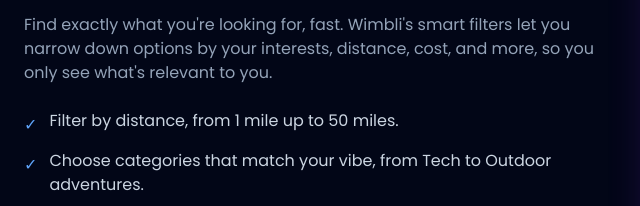
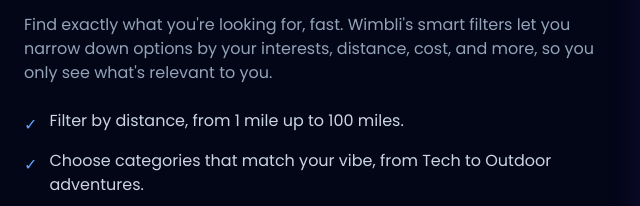
Before and after one commit to Oscasavia/wimbli-landing-page, a website: page features.html in a window 1280 px wide. Shown: the part 1353-1559 px from the top of the page, 0-640 px from the left. Drawn offline with nearby package versions, Linux system fonts and the light colour scheme.

Commit message:
filter typo

```diff
--- a/features.html
+++ b/features.html
@@ -310,7 +310,7 @@
               <ul class="space-y-3 text-slate-300">
                 <li class="flex items-start">
                   <span class="text-blue-400 mr-3 mt-1">✓</span
-                  ><span>Filter by distance, from 1 mile up to 50 miles.</span>
+                  ><span>Filter by distance, from 1 mile up to 100 miles.</span>
                 </li>
                 <li class="flex items-start">
                   <span class="text-blue-400 mr-3 mt-1">✓</span
```
